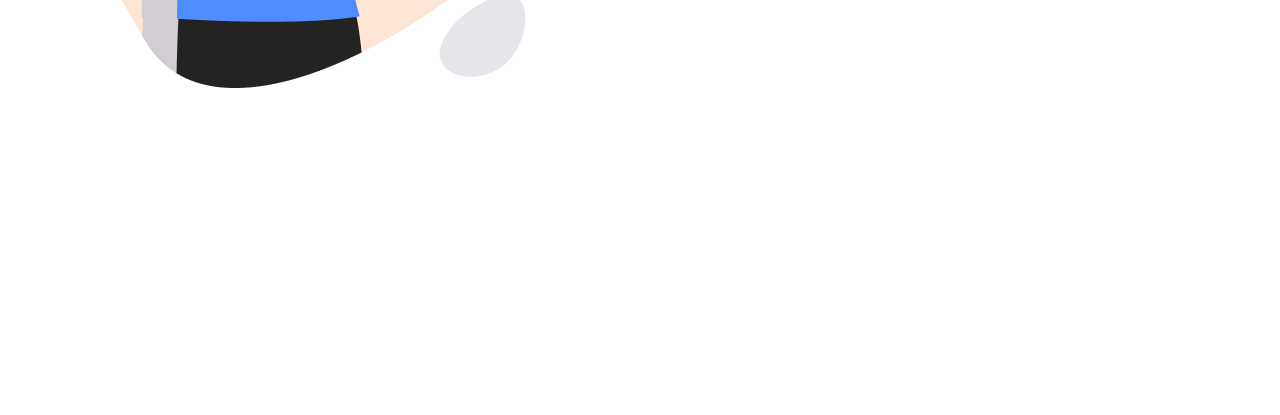
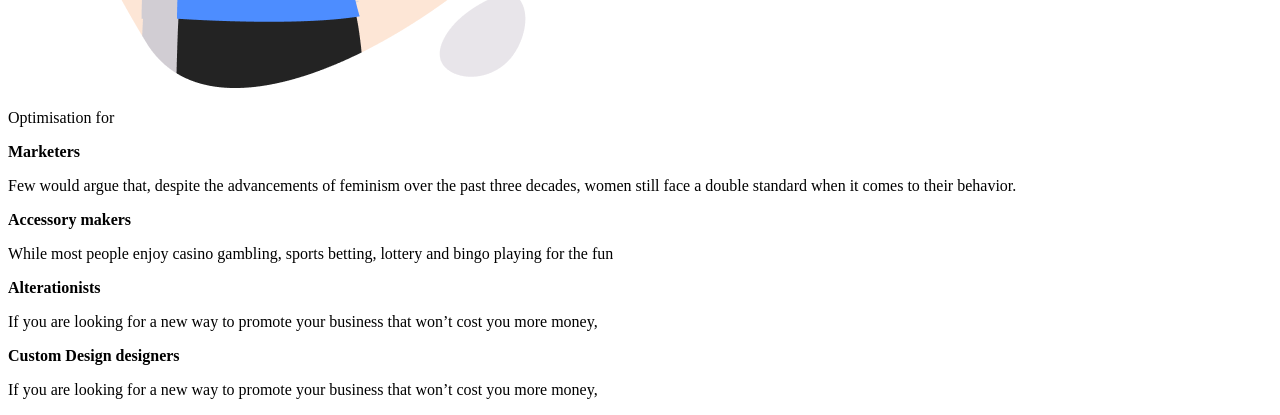
Before and after one commit to DianaNTodorova/Fifth-assigment, a plain HTML site: page index.html in a window 1280 px wide. Shown: the part 2170-2585 px from the top of the page. Before the commit the page ends 2271 px from the top, so only its background shows below. Drawn offline with Linux system fonts and the light colour scheme.

Commit message:
first commit

```diff
--- a/index.html
+++ b/index.html
@@ -142,7 +142,32 @@
           </div>
         </div>
       </selection>
-      <selection></selection>
+      <selection>
+        <div>
+          <p>Optimisation for</p>
+          <p><b>Marketers</b></p>
+          <p>
+            Few would argue that, despite the advancements of feminism over the
+            past three decades, women still face a double standard when it comes
+            to their behavior.
+          </p>
+          <p><b>Accessory makers</b></p>
+          <p>
+            While most people enjoy casino gambling, sports betting, lottery and
+            bingo playing for the fun
+          </p>
+          <p><b>Alterationists</b></p>
+          <p>
+            If you are looking for a new way to promote your business that won’t
+            cost you more money,
+          </p>
+          <p><b>Custom Design designers</b></p>
+          <p>
+            If you are looking for a new way to promote your business that won’t
+            cost you more money,
+          </p>
+        </div>
+      </selection>
     </main>
   </body>
 </html>
--- a/style/index.css
+++ b/style/index.css
@@ -67,7 +67,7 @@ h3 {
   display: flex;
   flex-direction: column;
   justify-content: center;
-  align-items: stretch;
+  align-items: flex-start;
   max-width: 486px;
   width: 100%;
   min-height: 427px;
```
Also changed, not shown: images/Path.png (deleted), images/Rectangle.png.
